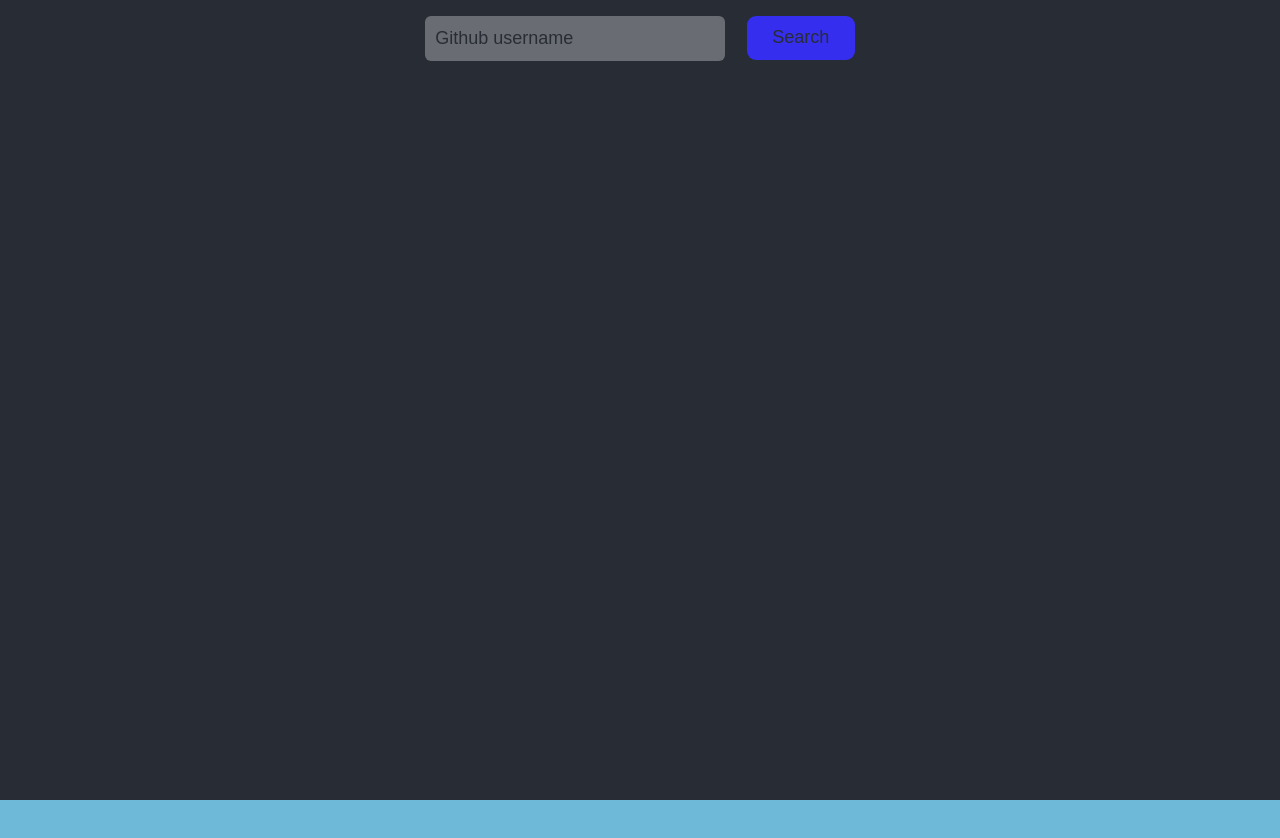
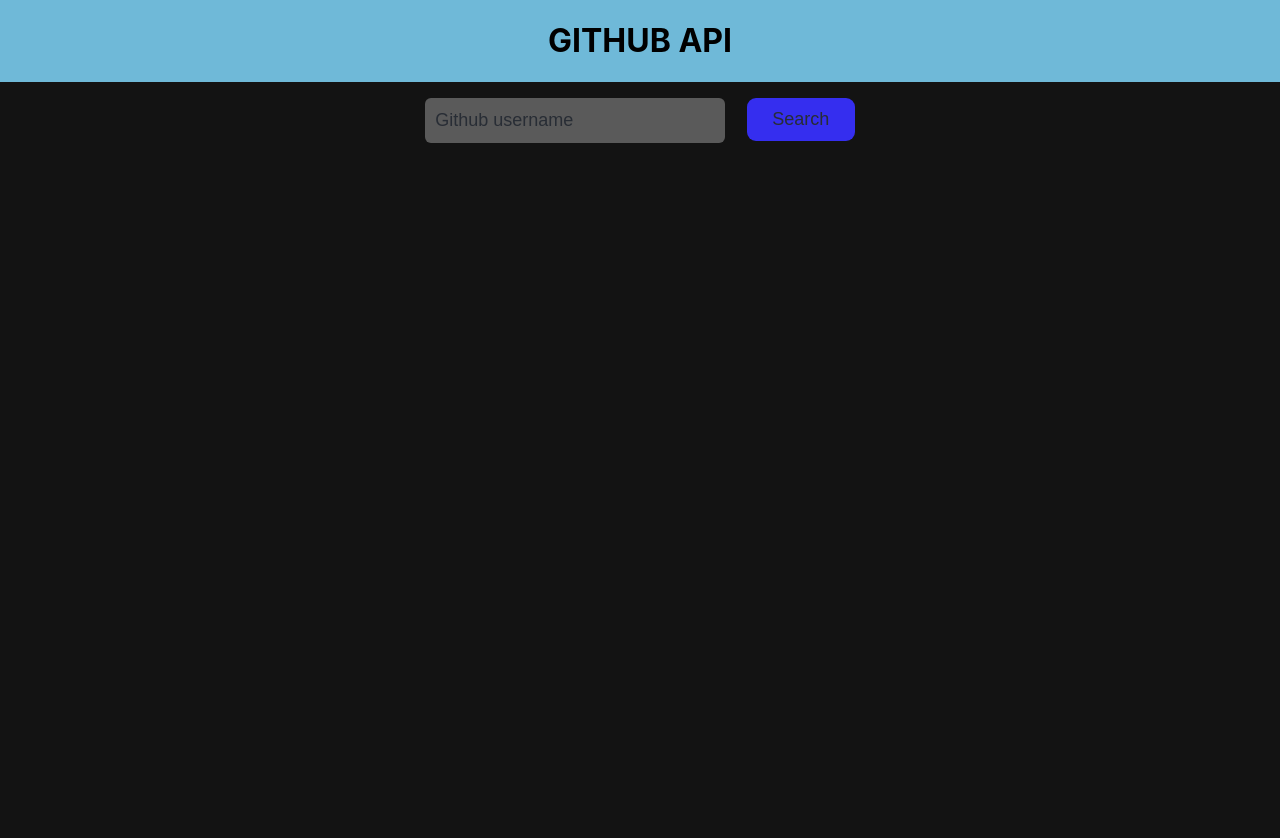
Before and after one commit to Arundathijay/Github-api-sripali, a React (Create React App) app: page /users/1 in a window 1280 px wide. Shown: the top 838 px of the page. Before the commit the page ends 800 px from the top, so only its background shows below. Built offline with nearby package versions, Linux system fonts and the light colour scheme; no server answers.

Commit message:
final commit

```diff
--- a/src/App.css
+++ b/src/App.css
@@ -24,6 +24,10 @@
 .page {
   height: 100vh;
 }
+h1 {
+  display: flex;
+  justify-content: center;
+}
 
 .landing-page-container {
   height: 100%;
@@ -31,7 +35,7 @@
   width: 100%;
   justify-content: center;
   display: flex;
-  background-color: #282d35;
+  background-color: #131313;
   overflow-y: scroll;
 }
 
@@ -132,12 +136,12 @@
   margin-right: 7em;
   justify-content: center;
 }
-h4 {
-  color: rgb(214, 65, 39);
+h2 {
+  color: rgb(51, 136, 186);
 }
 .user-name {
   text-decoration: none;
-  color: rgb(214, 65, 39);
+  color: rgb(37, 91, 172);
   font-size: 32px;
   text-align: center;
 }
@@ -200,7 +204,7 @@
   width: 33%;
   padding: 0 5em;
   margin-left: 3em;
-  color: #cf5d43;
+  color: rgb(53, 46, 239);
 }
 .repos {
   margin-left: 3em;
--- a/src/App.jsx
+++ b/src/App.jsx
@@ -14,7 +14,6 @@
   const [followers, setFollowers] = useState([]);
 
   // function passed for onclick event
-
   const handleSubmit = (e) => {
     e.preventDefault();
     searchUsers();
@@ -22,10 +21,9 @@
     searchFollowers();
   };
 
+  //sending a request to github api using axios to get users
   const searchUsers = () => {
     setLoading(true);
-    // sending a get request to the API
-
     axios({
       method: "get",
       url: `https://api.github.com/users/${username}`
@@ -35,6 +33,7 @@
     });
   };
 
+  //sending a request to github api using axios to get repos of a particular user
   const searchRepos = () => {
     setLoading(true);
     axios({
@@ -45,6 +44,9 @@
       setRepos(res.data);
     });
   };
+
+  //sending a request to github api using axios to get followers of a particular user
+
   const searchFollowers = () => {
     setLoading(true);
     axios({
@@ -56,6 +58,7 @@
     });
   };
 
+  //function to display mapped repos
   function renderRepos(repo) {
     return (
       <div className='repo-result-container'>
@@ -64,6 +67,7 @@
     );
   }
 
+  //function to display mapped followers
   function renderFollowers(follower) {
     return (
       <div className='followers'>
@@ -74,10 +78,10 @@
 
   return (
     <div className='page'>
+      <h1>GITHUB API</h1>
       <div className='landing-page-container'>
         <div className='left-side'>
           {/* form to get user input details  */}
-
           <form className='form'>
             <input
               className='input'
@@ -114,6 +118,7 @@
                 <div className='container-child'>
                   {followers.map(renderFollowers)}
                 </div>
+
                 <div className='container-child repos'>
                   {repos.map(renderRepos)}
                 </div>
--- a/src/pages/UserDetails.jsx
+++ b/src/pages/UserDetails.jsx
@@ -6,6 +6,7 @@
   const { id } = useParams();
   const [users, setUsers] = useState("");
 
+  //display each user details
   useEffect(() => {
     axios({
       method: "get",
```
